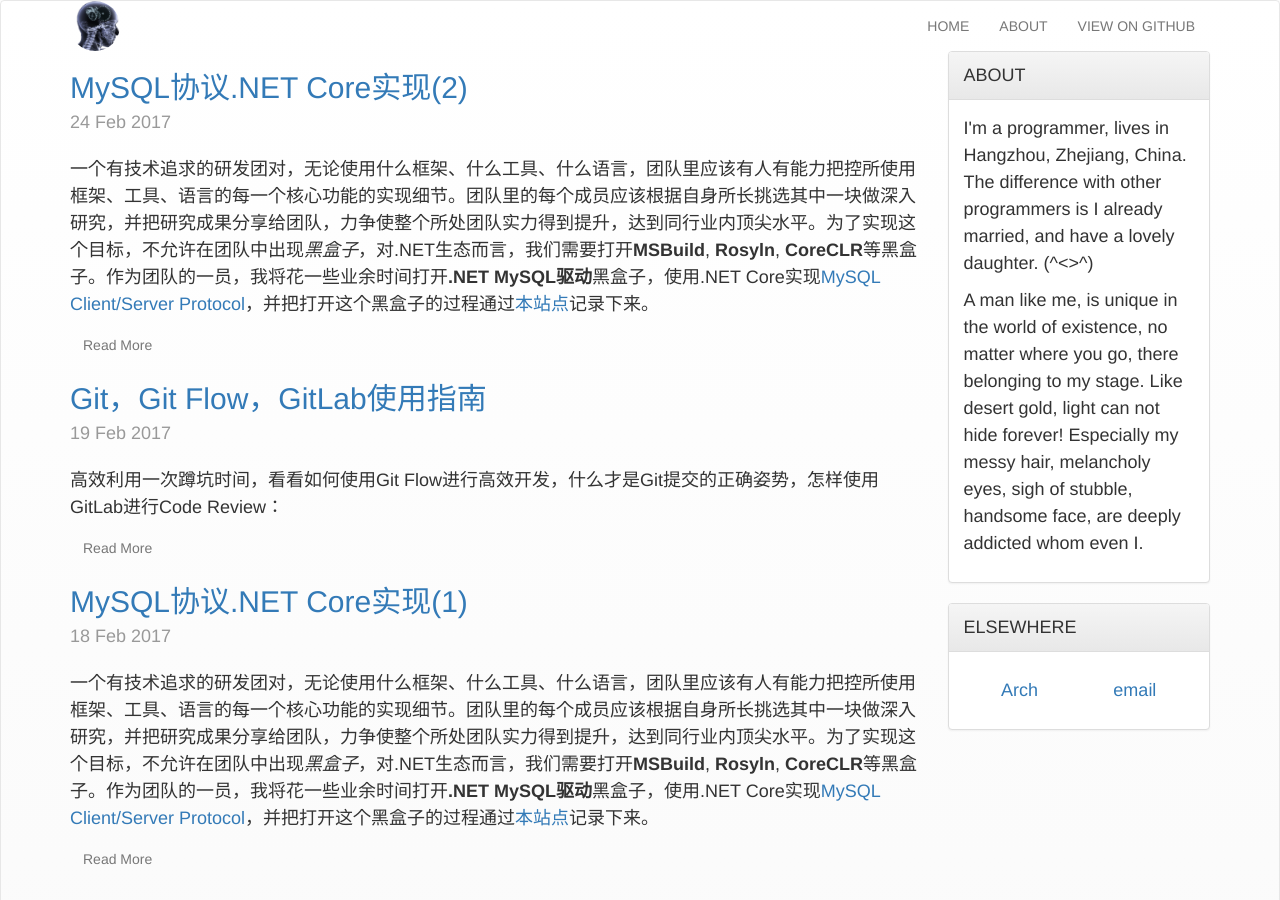
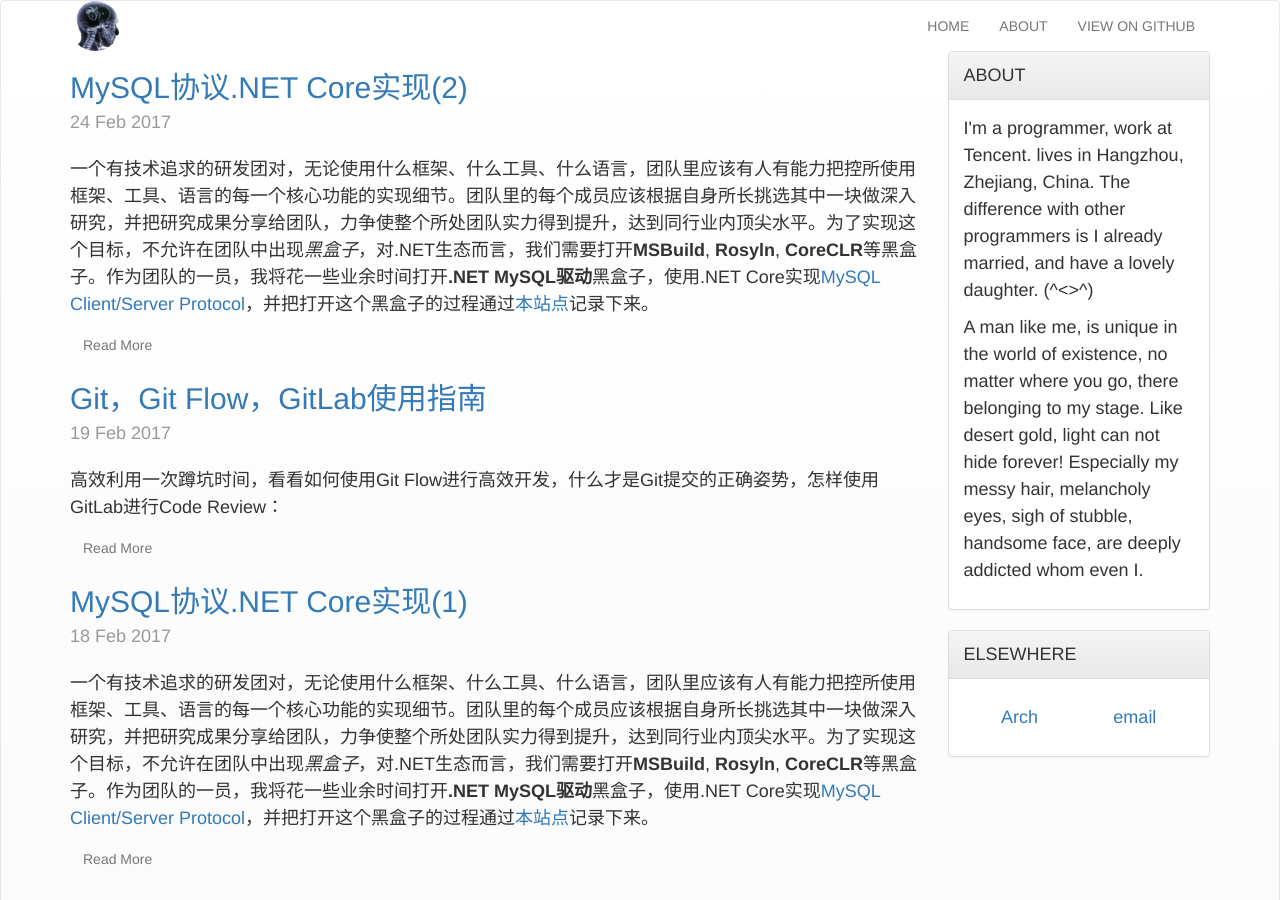
Before and after one commit to rigofunc/xyting.github.io, a Jekyll site: the page built from index.html, in a window 1280 px wide and 900 px high. Built offline with Jekyll 4.4.1, drawn with Linux system fonts in a browser that asks for light colours; the list of posts is cut into pages by our own code.

Commit message:
feat: update ABOUT

```diff
--- a/_layouts/default.html
+++ b/_layouts/default.html
@@ -48,7 +48,7 @@
             ABOUT
           </div>
           <div class="panel-body">
-            <p>I'm a programmer, lives in Hangzhou, Zhejiang, China. The difference with other programmers is I already married,
+            <p>I'm a programmer, work at Tencent. lives in Hangzhou, Zhejiang, China. The difference with other programmers is I already married,
               and have a lovely daughter. (^&lt;&gt;^)</p>
             <p>A man like me, is unique in the world of existence, no matter where you go, there belonging to my stage. Like
               desert gold, light can not hide forever! Especially my messy hair, melancholy eyes, sigh of stubble, handsome
```
